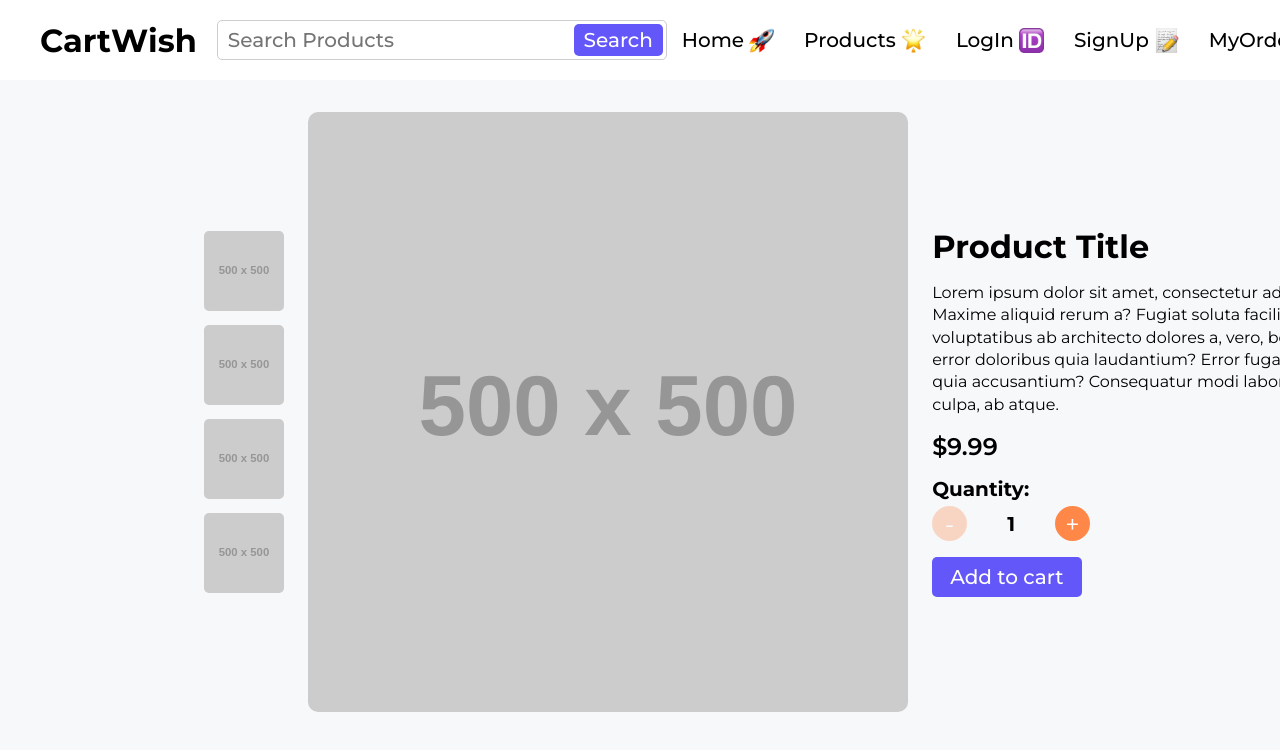
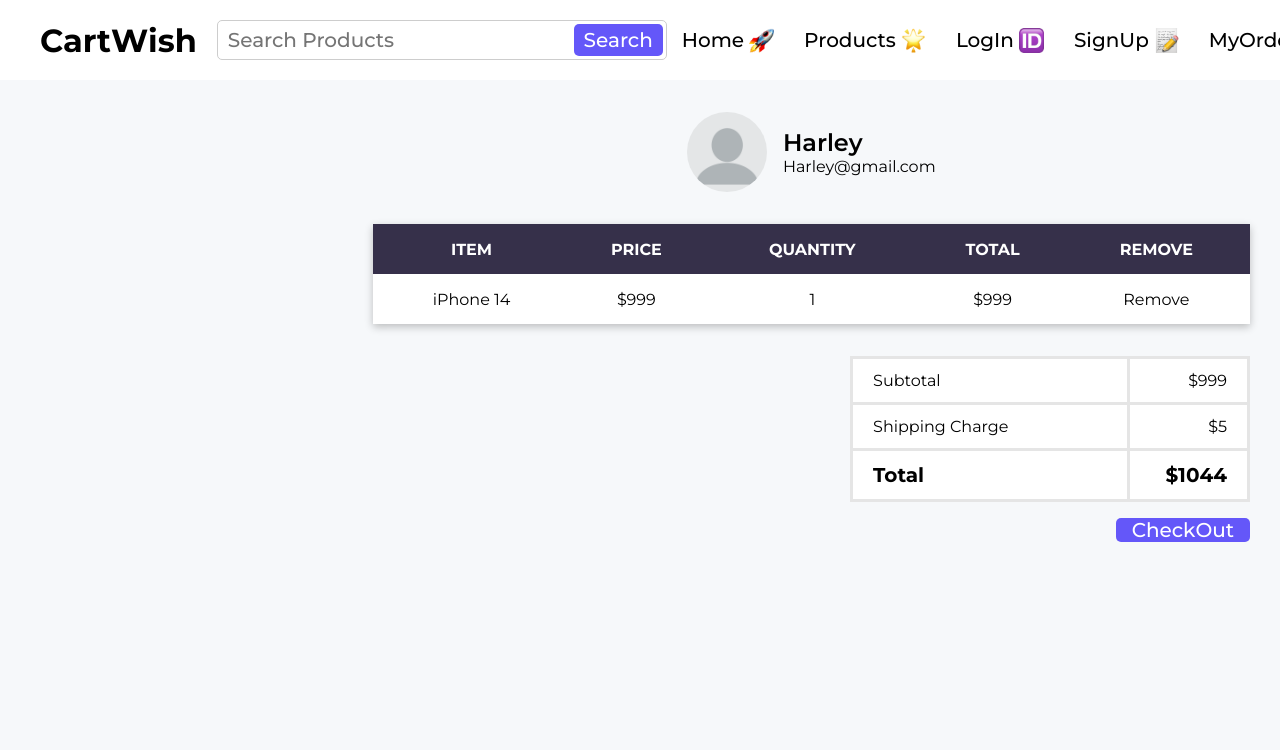
Before and after one commit to Rohitbanala/CartWish-E-CommerceProject, a React (Vite) app: page /cart in a window 1280 px wide. Shown: the top 750 px of the page. Built offline with nearby package versions, Linux system fonts and the light colour scheme.

Commit message:
added card page

```diff
--- a/src/App.jsx
+++ b/src/App.jsx
@@ -1,4 +1,5 @@
 import "./App.css";
+import CartPage from "./components/Cart/CartPage";
 import HomePage from "./components/Home/HomePage";
 import NavBar from "./components/Navbar/NavBar";
 import ProductPage from "./components/Products/ProductPage";
@@ -10,7 +11,8 @@
       <main>
         {/* <HomePage /> */}
         {/* <ProductPage /> */}
-        <SingleProduct />
+        {/* <SingleProduct /> */}
+        <CartPage />
       </main>
     </div>
   );
--- /dev/null
+++ b/src/components/Cart/CartPage.css
@@ -0,0 +1,55 @@
+.cart_page {
+  flex-direction: column;
+  justify-content: center;
+  width: 60%;
+  margin: 0 auto;
+  padding: 32px 48px;
+}
+
+.user_info {
+  gap: 16px;
+  margin-bottom: 32px;
+}
+
+.user_info img {
+  width: 80px;
+  height: 80px;
+  object-fit: cover;
+  border-radius: 100%;
+}
+
+.user_name {
+  font-size: 24px;
+  font-weight: 600;
+}
+
+.cart_bill {
+  align-self: flex-end;
+  width: 400px;
+  border-collapse: collapse;
+  font-size: 16px;
+  margin-top: 16px;
+  background-color: #fff;
+}
+
+.cart_bill td {
+  padding: 12px 20px;
+  border: 3px solid #e5e5e5;
+}
+
+.cart_bill td:last-child {
+  text-align: end;
+  width: 120px;
+}
+
+.cart_bill_final {
+  font-size: 20px;
+  font-weight: 700;
+}
+
+.checkout_button {
+  align-self: flex-end;
+  height: 38px;
+  margin: 16px 0;
+  padding: 0 16px !important;
+}
--- /dev/null
+++ b/src/components/Cart/CartPage.jsx
@@ -0,0 +1,47 @@
+import user from "../../assets/user.webp";
+import TableComponent from "../Common/Table";
+import "./CartPage.css";
+export default function CartPage() {
+  return (
+    <section className="align_center cart_page">
+      <div className="align_center user_info">
+        <img src={user} alt="user profile" />
+        <div>
+          <p className="user_name">Harley</p>
+          <p className="user_email">Harley@gmail.com</p>
+        </div>
+      </div>
+      <TableComponent
+        headings={["Item", "Price", "Quantity", "Total", "Remove"]}
+      >
+        <tbody>
+          <tr>
+            <td>iPhone 14</td>
+            <td>$999</td>
+            <td>1</td>
+            <td>$999</td>
+            <td>Remove</td>
+          </tr>
+        </tbody>
+      </TableComponent>
+
+      <table className="cart_bill">
+        <tbody>
+          <tr>
+            <td>Subtotal</td>
+            <td>$999</td>
+          </tr>
+          <tr>
+            <td>Shipping Charge</td>
+            <td>$5</td>
+          </tr>
+          <tr className="cart_bill_final">
+            <td>Total</td>
+            <td>$1044</td>
+          </tr>
+        </tbody>
+      </table>
+      <button className="search_button checkout_button">CheckOut</button>
+    </section>
+  );
+}
--- /dev/null
+++ b/src/components/Common/Table.css
@@ -0,0 +1,23 @@
+.common_table {
+  width: 100%;
+  margin-bottom: 16px;
+  border-collapse: collapse;
+  background-color: #fff;
+  box-shadow: 0px 3px 8px rgba(0, 0, 0, 0.24);
+}
+
+.common_table thead th {
+  height: 50px;
+  background-color: #36304a;
+  color: #fff;
+  text-transform: uppercase;
+}
+
+.common_table tbody tr {
+  height: 50px;
+  text-align: center;
+}
+
+.common_table tbody tr:nth-child(even) {
+  background-color: #f5f5f5;
+}
--- /dev/null
+++ b/src/components/Common/Table.jsx
@@ -0,0 +1,13 @@
+import "./Table.css";
+export default function TableComponent({ headings, children }) {
+  return (
+    <table className="common_table">
+      <thead>
+        {headings.map((item, index) => (
+          <th key={index}>{item}</th>
+        ))}
+      </thead>
+      {children}
+    </table>
+  );
+}
```
